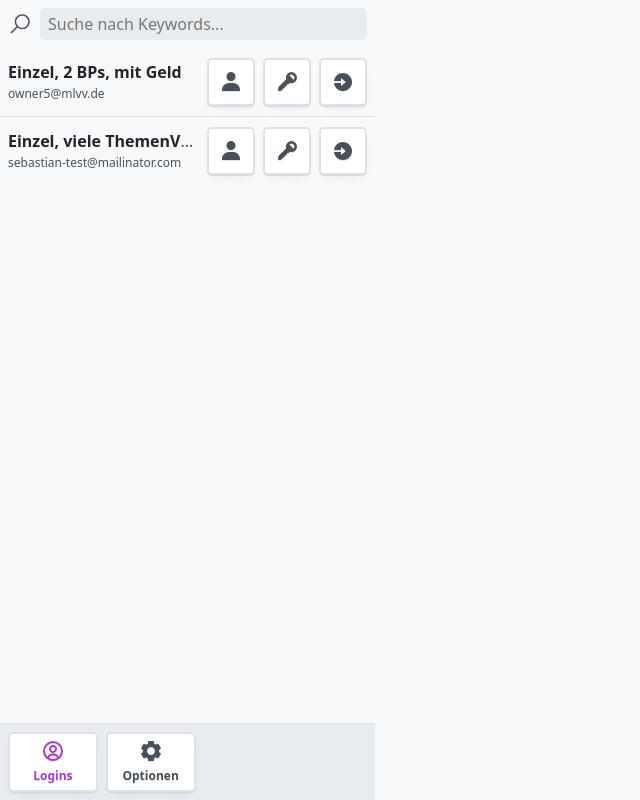
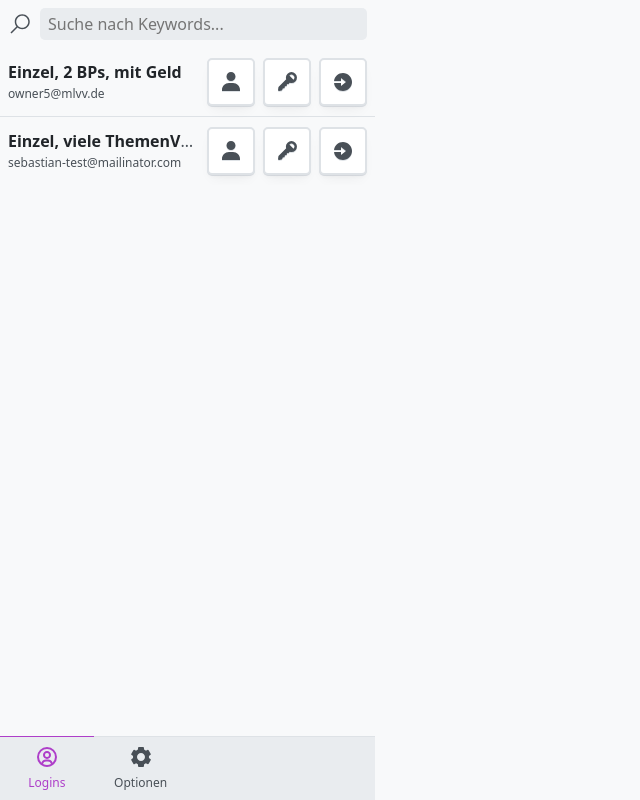
Before and after one commit to JSHSJ/test-account-manager, a browser extension: page index.html in a window 1280 px wide. Shown: the whole page, without its empty margins (0-640 px from the left). Drawn offline with Linux system fonts and the light colour scheme.

Commit message:
style: adjust navigation link style

```diff
--- a/index.html
+++ b/index.html
@@ -49,8 +49,8 @@
             grid-template-columns: repeat(auto-fit, 25%);
             border-top: var(--border-size-1) solid var(--border-color);
             background: var(--surface-2);
-            padding: var(--size-xs);
-            gap: var(--size-xs);
+            padding: 0;
+            gap: 0;
         }
 
         .navlink {
@@ -59,12 +59,27 @@
             place-items: center;
             gap: 0.5ch;
             text-decoration: none;
-            padding: 0.5ch;
+            padding: var(--size-xs);
             margin: 0;
+            color: var(--text-2);
+            position: relative;
+        }
+
+        .navlink:hover {
+            color: var(--text-1);
         }
 
         .navlink[data-active="true"] {
             color: var(--link-visited);
+        }
+
+        .navlink[data-active="true"]:before {
+            content: '';
+            width: 100%;
+            position: absolute;
+            inset: calc(var(--border-size-1) * -1) 0 auto;
+            background-color: var(--link-visited);
+            height: var(--border-size-1);
         }
 
         svg {
@@ -205,13 +220,13 @@
 </head>
 <body>
 <nav>
-    <button class="navlink" data-target="logins">
+    <a class="navlink" data-target="logins" href="#logins">
         <svg xmlns="http://www.w3.org/2000/svg" viewBox="0 0 24 24"><path d="M12 2A10.13 10.13 0 0 0 2 12a10 10 0 0 0 4 7.92V20h.1a9.7 9.7 0 0 0 11.8 0h.1v-.08A10 10 0 0 0 22 12 10.13 10.13 0 0 0 12 2zM8.07 18.93A3 3 0 0 1 11 16.57h2a3 3 0 0 1 2.93 2.36 7.75 7.75 0 0 1-7.86 0zm9.54-1.29A5 5 0 0 0 13 14.57h-2a5 5 0 0 0-4.61 3.07A8 8 0 0 1 4 12a8.1 8.1 0 0 1 8-8 8.1 8.1 0 0 1 8 8 8 8 0 0 1-2.39 5.64z"/><path d="M12 6a3.91 3.91 0 0 0-4 4 3.91 3.91 0 0 0 4 4 3.91 3.91 0 0 0 4-4 3.91 3.91 0 0 0-4-4zm0 6a1.91 1.91 0 0 1-2-2 1.91 1.91 0 0 1 2-2 1.91 1.91 0 0 1 2 2 1.91 1.91 0 0 1-2 2z"/></svg>
         <small>Logins</small>
-    </button>
-    <button class="navlink" data-target="options">
+    </a>
+    <a class="navlink" data-target="options" href="#options">
         <svg xmlns="http://www.w3.org/2000/svg" viewBox="0 0 24 24"><path d="m2.344 15.271 2 3.46a1 1 0 0 0 1.366.365l1.396-.806c.58.457 1.221.832 1.895 1.112V21a1 1 0 0 0 1 1h4a1 1 0 0 0 1-1v-1.598a8.094 8.094 0 0 0 1.895-1.112l1.396.806c.477.275 1.091.11 1.366-.365l2-3.46a1.004 1.004 0 0 0-.365-1.366l-1.372-.793a7.683 7.683 0 0 0-.002-2.224l1.372-.793c.476-.275.641-.89.365-1.366l-2-3.46a1 1 0 0 0-1.366-.365l-1.396.806A8.034 8.034 0 0 0 15 4.598V3a1 1 0 0 0-1-1h-4a1 1 0 0 0-1 1v1.598A8.094 8.094 0 0 0 7.105 5.71L5.71 4.904a.999.999 0 0 0-1.366.365l-2 3.46a1.004 1.004 0 0 0 .365 1.366l1.372.793a7.683 7.683 0 0 0 0 2.224l-1.372.793c-.476.275-.641.89-.365 1.366zM12 8c2.206 0 4 1.794 4 4s-1.794 4-4 4-4-1.794-4-4 1.794-4 4-4z"/></svg>        <small>Optionen</small>
-    </button>
+    </a>
 </nav>
 <div class="page" id="logins">
     <section class="search-container">
--- a/script.js
+++ b/script.js
@@ -135,12 +135,13 @@ const initSearch = () => {
  * Initialize the navigation buttons.
  */
 const initNavigateButtons = () => {
-    /** @type {NodeListOf<HTMLButtonElement> | null} */
+    /** @type {NodeListOf<HTMLAnchorElement> | null} */
     const navLinks = document.querySelectorAll(".navlink");
 
     navLinks.forEach(
         link => {
-            link.onclick = () => {
+            link.onclick = (e) => {
+                e.preventDefault();
                 const linkTarget = link.getAttribute("data-target");
                 navLinks.forEach(otherLink => {
                     otherLink.removeAttribute("data-active")
```
